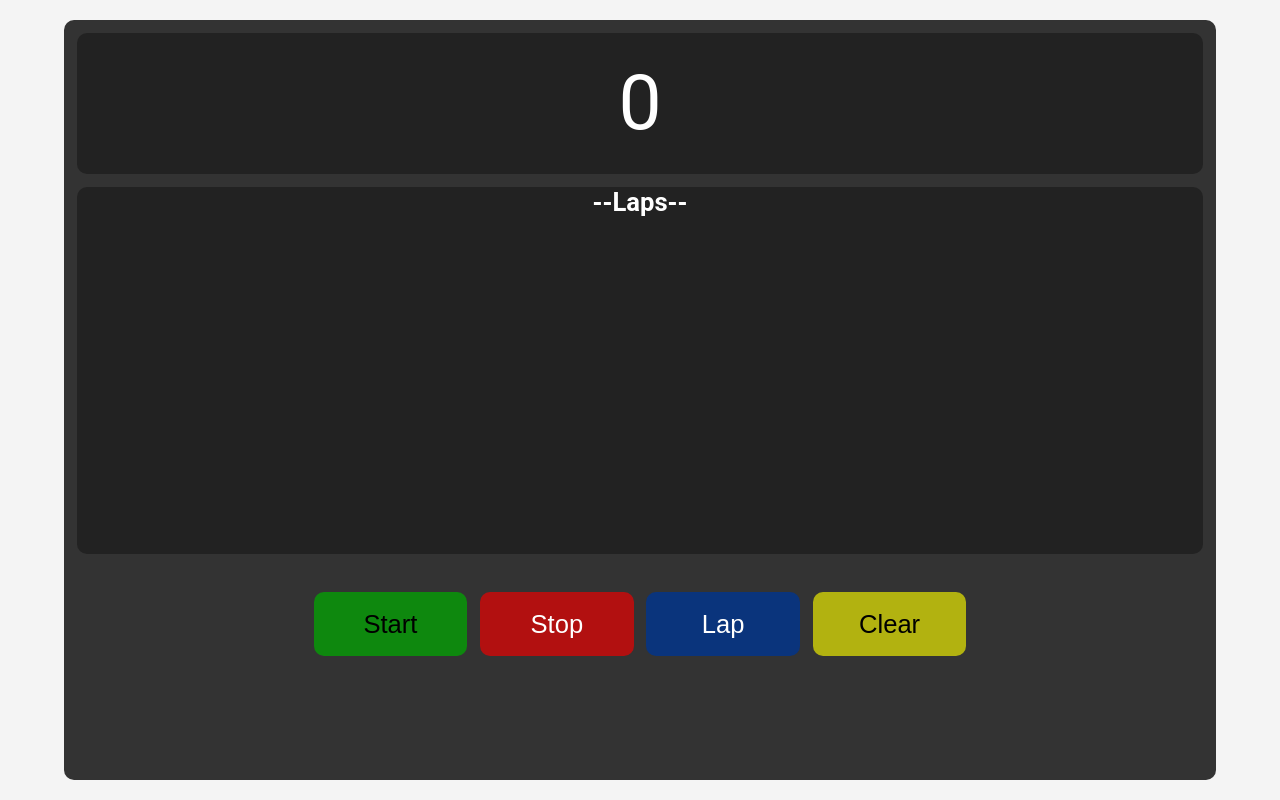
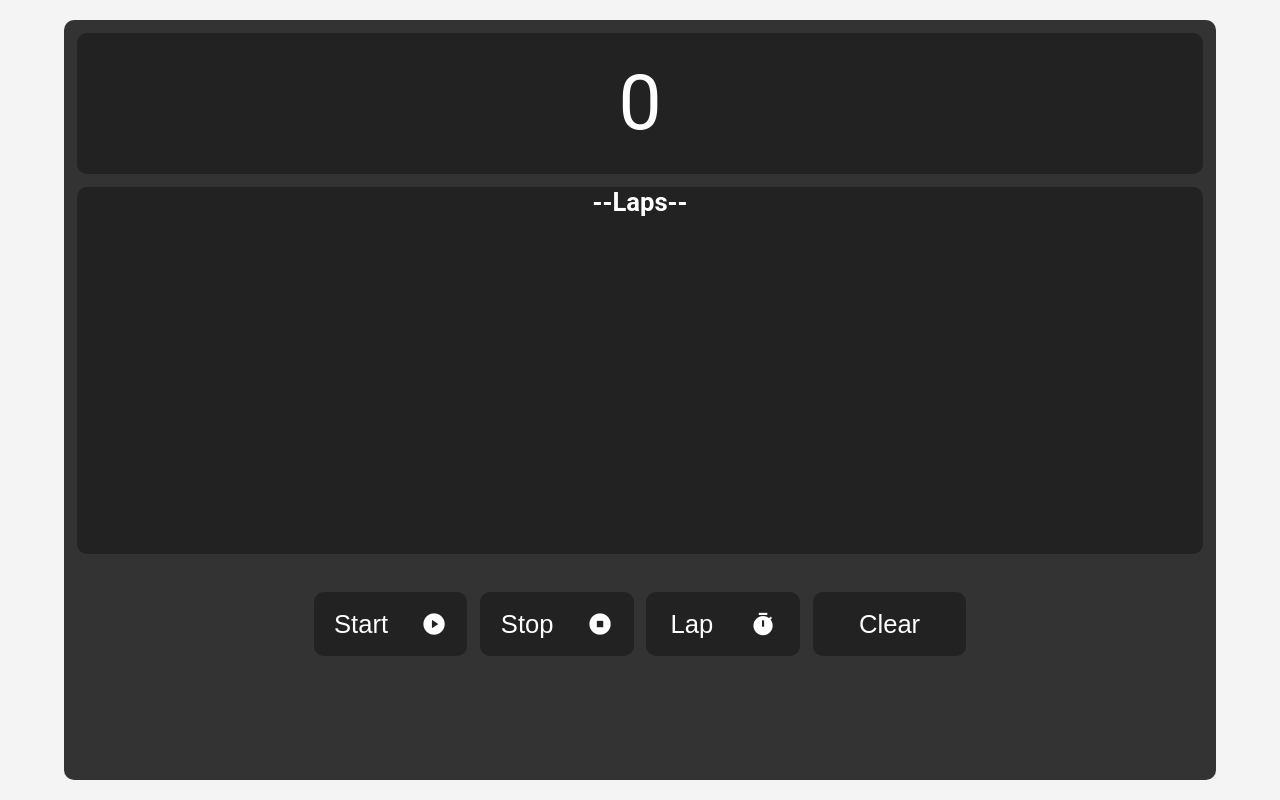
Before and after one commit to vishalpsj/Stopwatch, a plain HTML site: page index.html in a window 1280 px wide. Drawn offline with nearby package versions, Linux system fonts and the light colour scheme.

Commit message:
icons on buttons added

```diff
--- a/index.html
+++ b/index.html
@@ -8,6 +8,7 @@
     <link rel="stylesheet" href="./style/style.css">
     <link rel="stylesheet" href="./style/responsive.css">
     <link rel="shortcut icon" href="./asset/favico.ico">
+    <link href="https://cdn.jsdelivr.net/npm/remixicon@4.5.0/fonts/remixicon.css" rel="stylesheet" />
 
 </head>
 
@@ -21,11 +22,11 @@
             </div>
             <div class="controls">
                 <div class="btn1 btns">
-                    <button class="start">Start</button>
-                    <button class="stop">Stop</button>
+                    <button class="start">Start<i class="ri-play-circle-fill"></i></button>
+                    <button class="stop">Stop<i class="ri-stop-circle-fill"></i></button>
                 </div>
                 <div class="btn2 btns">
-                    <button class="lap">Lap</button>
+                    <button class="lap">Lap<i class="ri-timer-fill"></i></button>
                     <button class="clearLap">Clear</button>
                 </div>
             </div>
--- a/js/script.js
+++ b/js/script.js
@@ -25,15 +25,15 @@ const pausetime = () => {
 // Start button
 start.addEventListener('click', () => {
     if (start.innerText === 'Start') {
-        start.innerText = 'Pause';
+        start.innerHTML= '<p>Pause</p><i class="ri-pause-circle-fill"></i>';
         startTimer();
     }
     else if (start.innerText === 'Pause') {
-        start.innerText = 'Resume';
+        start.innerHTML= '<p>Resume</p><i class="ri-play-circle-fill"></i>';
         pausetime();
     }
     else if (start.innerText === 'Resume') {
-        start.innerText = 'Pause';
+        start.innerHTML= '<p>Pause</p><i class="ri-pause-circle-fill"></i>';
         startTimer();
     }
 })
@@ -42,7 +42,7 @@ start.addEventListener('click', () => {
 
 stop.addEventListener('click', () => {
     clearInterval(intervalId);
-    start.innerText = 'Start';
+    start.innerHTML= `<p>Start</p><i class="ri-play-circle-fill"></i>`;
     time = 0;
     screen.innerText = time;
 });
@@ -53,7 +53,7 @@ lap.addEventListener('click', () => {
     if (screen.innerText !== '0') {
         let lapTime = time;
         let lapScreen = document.createElement('p');
-        lapScreen.innerText = `-> The lap time is ${lapTime}s.`;
+        lapScreen.innerText = `-> Lap created at ${lapTime}s`;
         lapList.appendChild(lapScreen);
     }
 });
--- a/style/style.css
+++ b/style/style.css
@@ -89,6 +89,17 @@ button{
     -moz-border-radius: 10px;
     -ms-border-radius: 10px;
     -o-border-radius: 10px;
+    cursor: pointer;
+    transition: all 0.3s ease;
+    background-color: #222;
+    color: #fff;
+
+}
+
+button:hover{
+    transform: scale(1.05);
+    background-color: #111;
+    color: #fff;
 }
 
 .laps{
@@ -126,18 +137,17 @@ button{
 }
 
 .start{
-    background-color: #00aa00b8;
-    color: #000;
+    display: flex;
+    justify-content: space-evenly;
+    align-items: center;
 }
 .stop{
-    background-color: rgb(178, 16, 16);
-    color: #fff;
+    display: flex;
+    justify-content: space-evenly;
+    align-items: center;
 }
 .lap{
-    background-color: rgb(10, 52, 124);
-    color: #fff;
+    display: flex;
+    justify-content: space-evenly;
+    align-items: center;
 }
-.clearLap{
-    background-color: rgb(178, 178, 16);
-    color: #000;
-}
```
